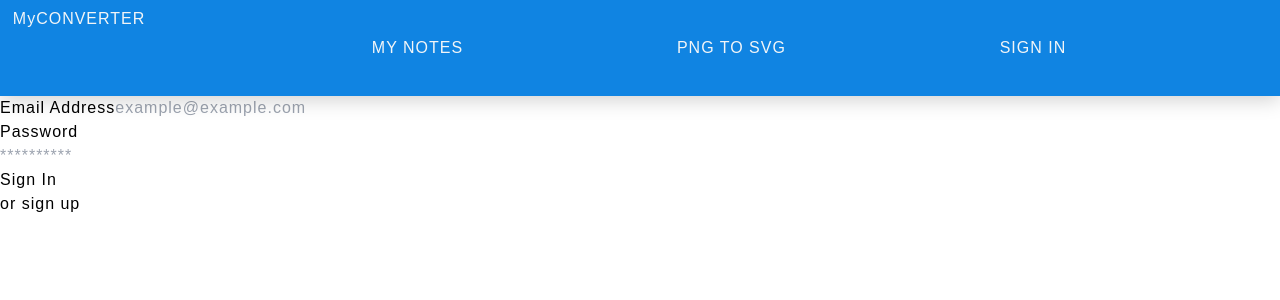
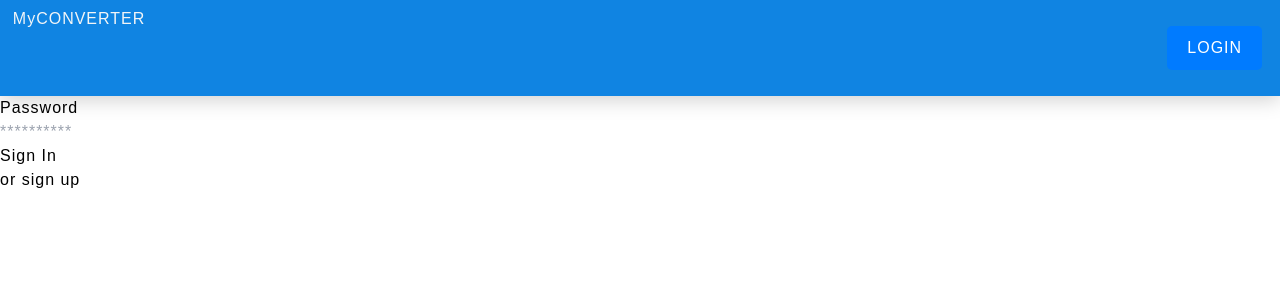
Before and after one commit to AyoubELOUAIZI/G-Note-Client, a Next.js app: page /auth in a window 1280 px wide. Shown: the top 300 px of the page. Built offline with nearby package versions, Linux system fonts and the light colour scheme.

Commit message:
dinamics in navbar

```diff
--- a/src/app/auth/page.jsx
+++ b/src/app/auth/page.jsx
@@ -6,7 +6,7 @@ const page = () => {
   return (
     <div class="">
     <div class="pt-16 md:pt-24">
-      hellow world this is the page starting ...
+      {/* hellow world this is the page starting ... */}
       <Auth/>
     </div>
     </div>
--- a/src/components/Auth.jsx
+++ b/src/components/Auth.jsx
@@ -1,10 +1,20 @@
 import React, { useContext, useState } from "react";
 import axios from "axios";
 import AuthContext from "@/contexts/AuthContext"; // Update the path to AuthContext
+import { useRouter } from "next/navigation";
 
 const Auth = () => {
-  const { user,setUser } = useContext(AuthContext);
-  console.log("🚀 ~ Auth ~ user:", user)
+  const router = useRouter();
+  const { user, setUser } = useContext(AuthContext);
+
+  //navigate to user page if already logged in
+  if (user) {
+    if (!user?.admin) {
+      router.push("/mynotes");
+    } else {
+      router.push("/dashboard");
+    }
+  }
 
   const [isLogin, setLogin] = useState(true);
   const [email, setEmail] = useState("");
@@ -31,7 +41,8 @@ const Auth = () => {
       if (response.data) {
         console.log(response.data);
         setUser(response.data);
-
+        console.log("🚀 ~ Auth ~ user:", user);
+        router.push("/mynotes");
       }
 
       // Add logic to handle successful sign-in/sign-up
@@ -124,7 +135,7 @@ const Auth = () => {
 
       {/* // the signup */}
       {!isLogin && (
-        <div class="py-3 md:py-16">
+        <div class="py-3 md:py-8">
           <form
             onSubmit={handleSubmit}
             class="flex bg-white rounded-lg shadow-lg overflow-hidden mx-auto  lg:max-w-7xl"
--- a/src/components/Navbar/Navbar.jsx
+++ b/src/components/Navbar/Navbar.jsx
@@ -1,15 +1,30 @@
 "use client";
 import "./navbar.css";
-import Image from 'next/image'
+import Image from "next/image";
 import Link from "next/link";
+import AuthContext from "@/contexts/AuthContext"; // Update the path to AuthContext
+import { useContext } from "react";
 
+// Define CSS styles for the button-like appearance
+const buttonStyles = {
+  display: "inline-block",
+  padding: "10px 20px",
+  backgroundColor: "#007bff",
+  color: "#fff",
+  textDecoration: "none",
+  borderRadius: "5px",
+  border: "none",
+  cursor: "pointer",
+};
 
 const Navbar = () => {
-    function handleHumburgerClicked(){
+  const { user } = useContext(AuthContext);
+
+  function handleHumburgerClicked() {
     const hamburger = document.querySelector(".hamburger");
     const navLinks = document.querySelector(".nav-links");
     const links = document.querySelectorAll(".nav-links li");
-        console.log('the animation should be staring...');
+    console.log("the animation should be staring...");
     navLinks.classList.toggle("open");
     links.forEach((link) => {
       link.classList.toggle("fade");
@@ -21,25 +36,45 @@ const Navbar = () => {
   return (
     <div>
       <nav>
-        <Link href="/" className="flex items-center mb-4 sm:mb-0 space-x-3 rtl:space-x-reverse logo">
+        <Link
+          href="/"
+          className="flex items-center mb-4 sm:mb-0 space-x-3 rtl:space-x-reverse logo"
+        >
           {/* <Image src="/svgpngLogo.png" width={40} height={100} alt="Logo Image" /> */}
-                <span className="self-center text-2xl font-semibold whitespace-nowrap dark:text-white">MyCONVERTER</span>
+          <span className="self-center text-2xl font-semibold whitespace-nowrap dark:text-white">
+            MyCONVERTER
+          </span>
         </Link>
-        <div className="hamburger" onClick={()=>handleHumburgerClicked()}>
+        <div className="hamburger" onClick={() => handleHumburgerClicked()}>
           <div className="line1"></div>
           <div className="line2"></div>
           <div className="line3"></div>
         </div>
         <ul className="nav-links">
+          {user && !user?.admin && (
             <li>
               <Link href="/mynotes">My Notes</Link>
             </li>
+          )}
+          {user?.admin && (
             <li>
-            <Link href="/pngtosvg">PNG TO SVG</Link>
+              <Link href="/dashboard">Dashboard</Link>
             </li>
+          )}
+          {!user && (
             <li>
-            <Link href="/auth">Sign In</Link>
+              <Link href="/auth">
+                <div style={buttonStyles}>Login</div>
+              </Link>
             </li>
+          )}
+          {user && (
+            <li>
+              <Link href="/auth">
+                <div style={buttonStyles}>Sign out</div>
+              </Link>
+            </li>
+          )}
           {/* <li>
             <Link href="#">Services</Link>
           </li>
--- a/src/components/Navbar/navbar.css
+++ b/src/components/Navbar/navbar.css
@@ -35,7 +35,7 @@ nav{
     list-style: none;
     width: 88vw;
     padding: 0 0.7vw;
-    justify-content: space-evenly;
+    justify-content: flex-end;
     align-items: center;
     text-transform: uppercase;
 }
```
Lines whose indentation alone changed are shown as unchanged.
